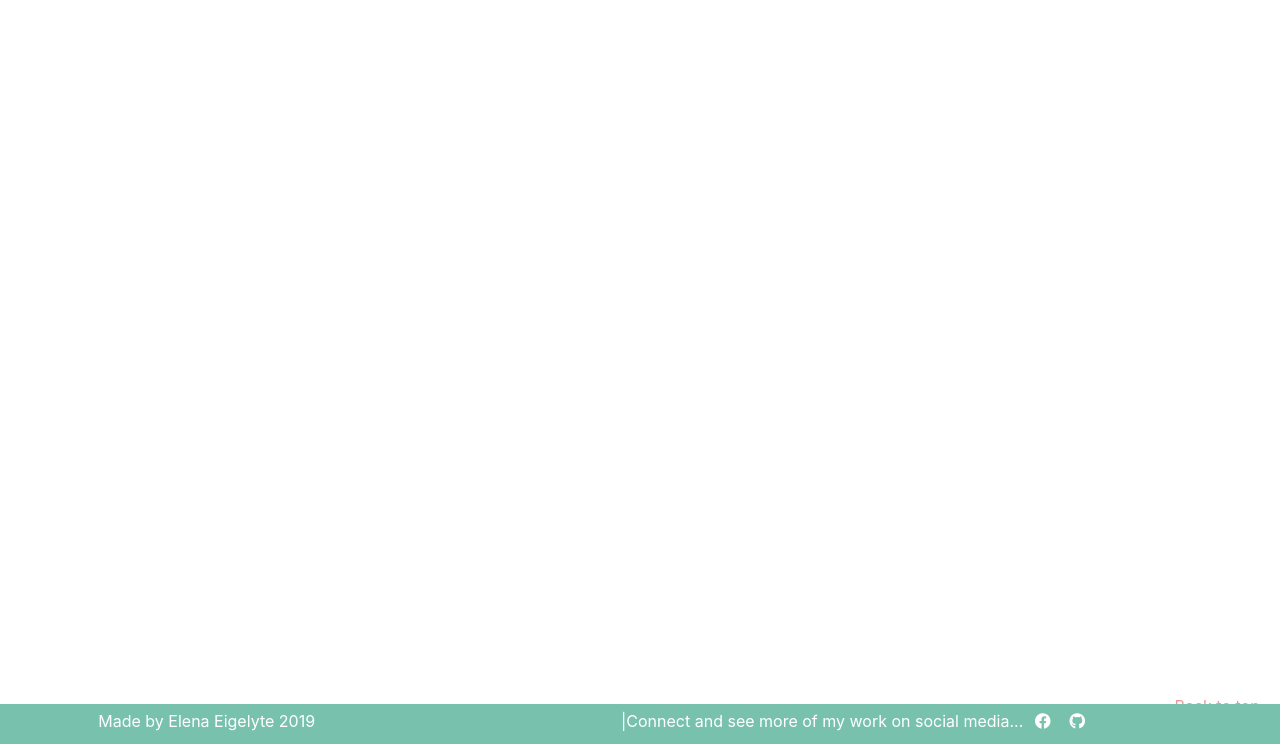
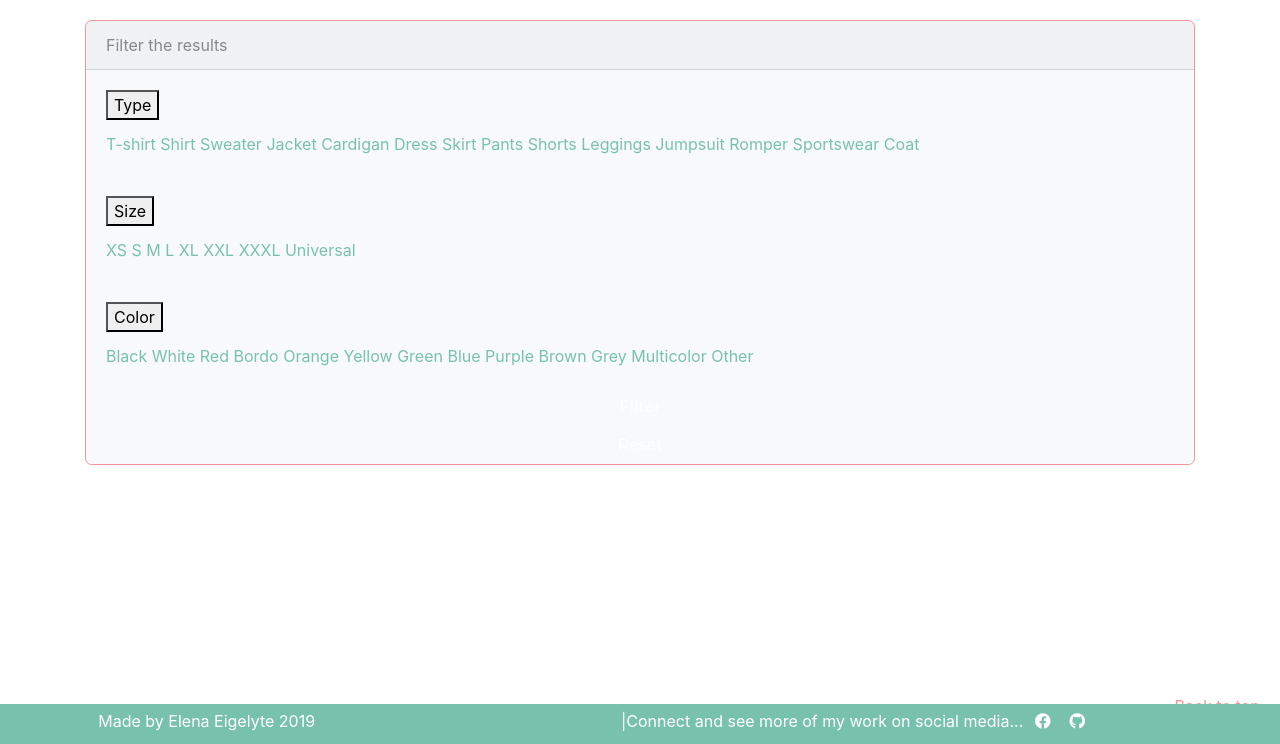
Before and after one commit to Surelis848/eDress, a Flask app: page / in a window 1280 px wide. Shown: the part 56-800 px from the top of the page. Run offline with Flask 2, Linux system fonts and the light colour scheme; data that the repository does not hold is empty; parts of the project's set-up code (start-up, migrations or seed data) failed here and were passed over; some libraries are stand-ins or nearby versions.

Commit message:
Add initial functionality to filters

```diff
--- a/templates/getclothes.html
+++ b/templates/getclothes.html
@@ -1,5 +1,62 @@
 {% extends 'base.html'%} {% block content %}
-<div class="row clo-card">
+<div class="row">
+    <div class="col-sm-12">
+        <div class="card border-secondary mb-3 bg-light">
+            <div class="card-header">Filter the results</div>
+            <div class="card-body dropdown">
+                <button onclick="typeFunction()" class="dropbtn card-title">Type</button>
+                <div id="typeDropdown" class="dropdown-content card-text">
+                    <a href="#">T-shirt</a>
+                    <a href="#">Shirt</a>
+                    <a href="#">Sweater</a>
+                    <a href="#">Jacket</a>
+                    <a href="#">Cardigan</a>
+                    <a href="#">Dress</a>
+                    <a href="#">Skirt</a>
+                    <a href="#">Pants</a>
+                    <a href="#">Shorts</a>
+                    <a href="#">Leggings</a>
+                    <a href="#">Jumpsuit</a>
+                    <a href="#">Romper</a>
+                    <a href="#">Sportswear</a>
+                    <a href="#">Coat</a>
+                </div>
+            </div>
+            <div class="card-body dropdown">
+                <button onclick="sizeFunction()" class="dropbtn card-title">Size</button>
+                <div id="sizeDropdown" class="dropdown-content card-text">
+                    <a href="#">XS</a>
+                    <a href="#">S</a>
+                    <a href="#">M</a>
+                    <a href="#">L</a>
+                    <a href="#">XL</a>
+                    <a href="#">XXL</a>
+                    <a href="#">XXXL</a>
+                    <a href="#">Universal</a>
+                </div>
+            </div>
+            <div class="card-body dropdown">
+                <button onclick="colorFunction()" class="dropbtn card-title">Color</button>
+                <div id="colorDropdown" class="dropdown-content card-text">
+                    <a href="#">Black</a>
+                    <a href="#">White</a>
+                    <a href="#">Red</a>
+                    <a href="#">Bordo</a>
+                    <a href="#">Orange</a>
+                    <a href="#">Yellow</a>
+                    <a href="#">Green</a>
+                    <a href="#">Blue</a>
+                    <a href="#">Purple</a>
+                    <a href="#">Brown</a>
+                    <a href="#">Grey</a>
+                    <a href="#">Multicolor</a>
+                    <a href="#">Other</a>
+                </div>
+        </div>
+        <button class="btn" type="submit">Filter</button>
+        <a href="#" class="btn">Reset</a>
+        </div>
+        <div class="row">
             {% for clo in clothes %}
             <div class="card bg-light mb-3" style="width: 20rem;">
                 <div class="card-header">
```
Also changed, not shown: static/js/filter.js (added, +13 -0 lines), static/js/load_more_button.js (added, +14 -0 lines). Lines whose indentation alone changed are shown as unchanged.
